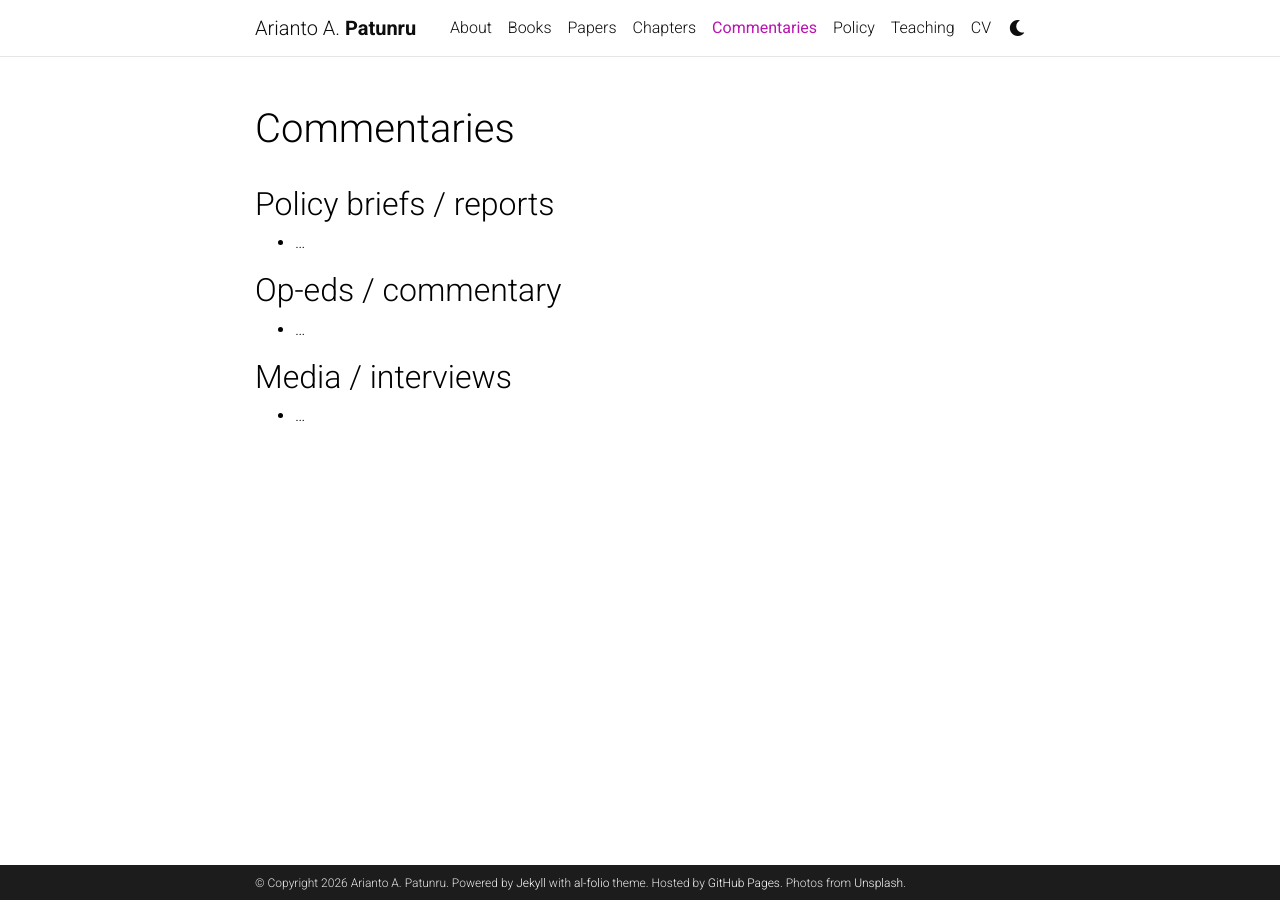
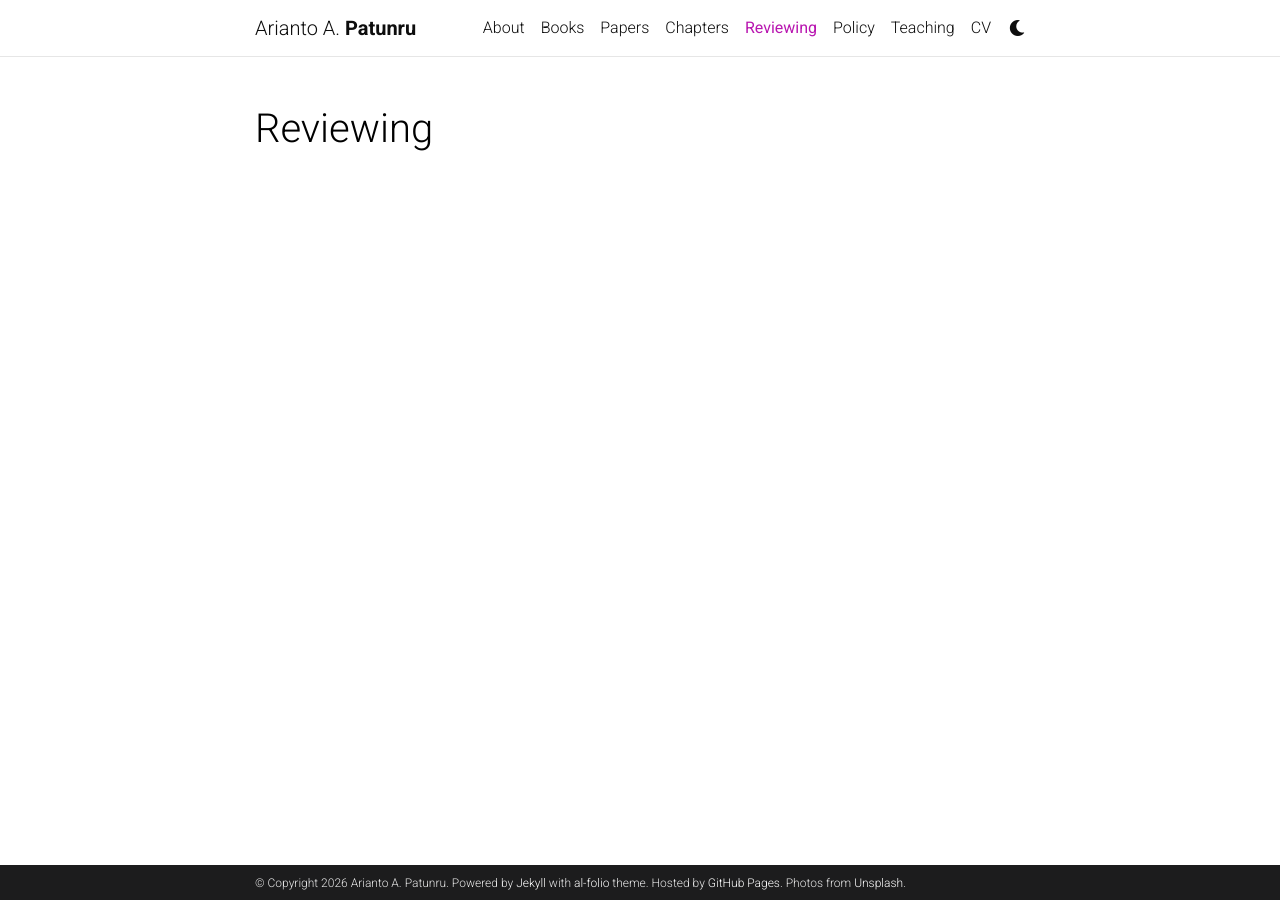
Before and after one commit to patunru/patunru.github.io, a Jekyll site: the page built from _pages/commentaries.md, in a window 1280 px wide. Built offline with Jekyll 4.4.1, drawn with Linux system fonts in a browser that asks for light colours; comment, search, counter and statistics services are not loaded; a style sheet for code colours, icons or effects is not loaded.

Commit message:
Update commentaries.md

```diff
--- a/_pages/commentaries.md
+++ b/_pages/commentaries.md
@@ -1,16 +1,7 @@
 ---
 layout: page
-title: Commentaries
-permalink: /commentaries/
+title: Reviewing
+permalink: /reviewing/
 nav: true
 nav_order: 5
 ---
-
-## Policy briefs / reports
-- …
-
-## Op-eds / commentary
-- …
-
-## Media / interviews
-- …
```
